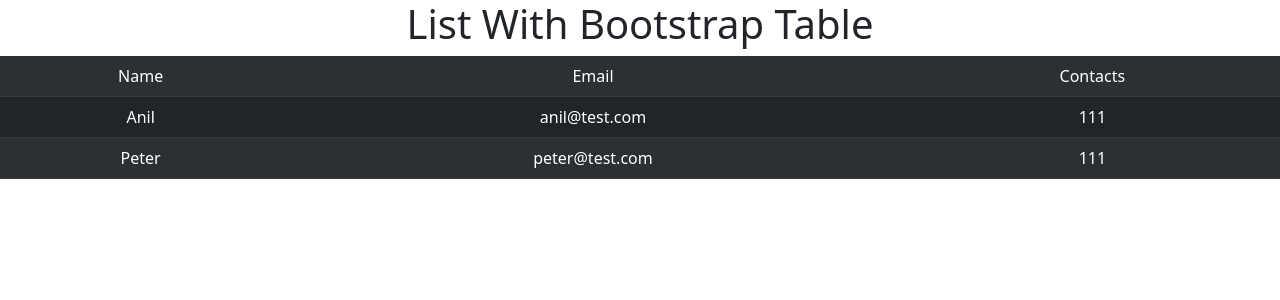
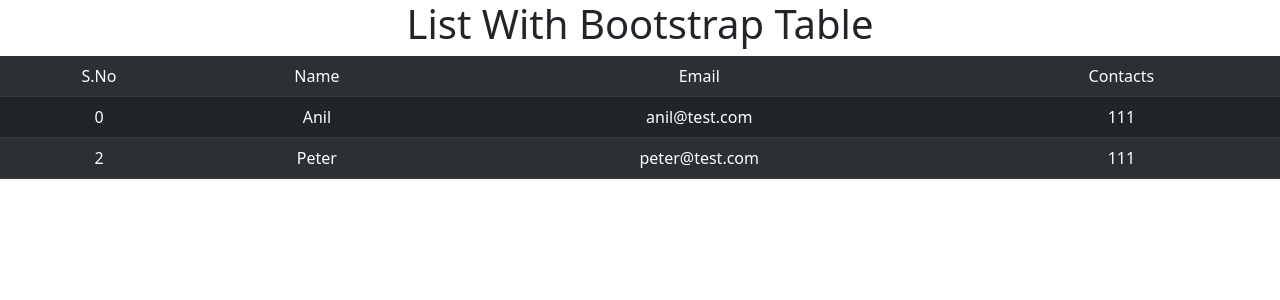
Before and after one commit to Nitish8800/React-Practice-Tutorial, a React (Create React App) app in the folder react_tutorial_3_state-fun/: page / in a window 1280 px wide. Shown: the top 300 px of the page. Built offline with nearby package versions, Linux system fonts and the light colour scheme.

Commit message:
React tutorial in Hindi #35 Nested List in ReactJs

```diff
--- a/react_tutorial_3_state-fun/src/App.js
+++ b/react_tutorial_3_state-fun/src/App.js
@@ -523,6 +523,48 @@
 // // <------------------------------>/                 React tutorial in Hindi #34 List with Bootstrap Table
 // </===============->/
 
+// import "./App.css";
+// import React from "react";
+// import { Table } from "react-bootstrap";
+// function App() {
+//   const users = [
+//     { name: "Anil", email: "anil@test.com", contact: "111" },
+//     { name: "Burce", email: "bruce@test.com", contact: "222" },
+//     { name: "Peter", email: "peter@test.com", contact: "111" },
+//     { name: "Sam", email: "sam@test.com", contact: "777" },
+//   ];
+//   return (
+//     <div className="App">
+//       <h1>List With Bootstrap Table</h1>
+//       <Table striped variant="dark">
+//         <tbody>
+//           <tr>
+//             <td>S.No</td>
+//             <td>Name</td>
+//             <td>Email</td>
+//             <td>Contacts</td>
+//           </tr>
+//           {users.map((item, i) =>
+//             item.contact === "111" ? (
+//               <tr key={i}>
+//                 <td>{i}</td>
+//                 <td>{item.name}</td>
+//                 <td>{item.email}</td>
+//                 <td>{item.contact}</td>
+//               </tr>
+//             ) : null
+//           )}
+//         </tbody>
+//       </Table>
+//     </div>
+//   );
+// }
+
+// export default App;
+
+// // <------------------------------>/                 React tutorial in Hindi #35 Nested List in ReactJs
+// </===============->/
+
 import "./App.css";
 import React from "react";
 import { Table } from "react-bootstrap";
@@ -539,6 +581,7 @@
       <Table striped variant="dark">
         <tbody>
           <tr>
+            <td>S.No</td>
             <td>Name</td>
             <td>Email</td>
             <td>Contacts</td>
@@ -546,6 +589,7 @@
           {users.map((item, i) =>
             item.contact === "111" ? (
               <tr key={i}>
+                <td>{i}</td>
                 <td>{item.name}</td>
                 <td>{item.email}</td>
                 <td>{item.contact}</td>
```
